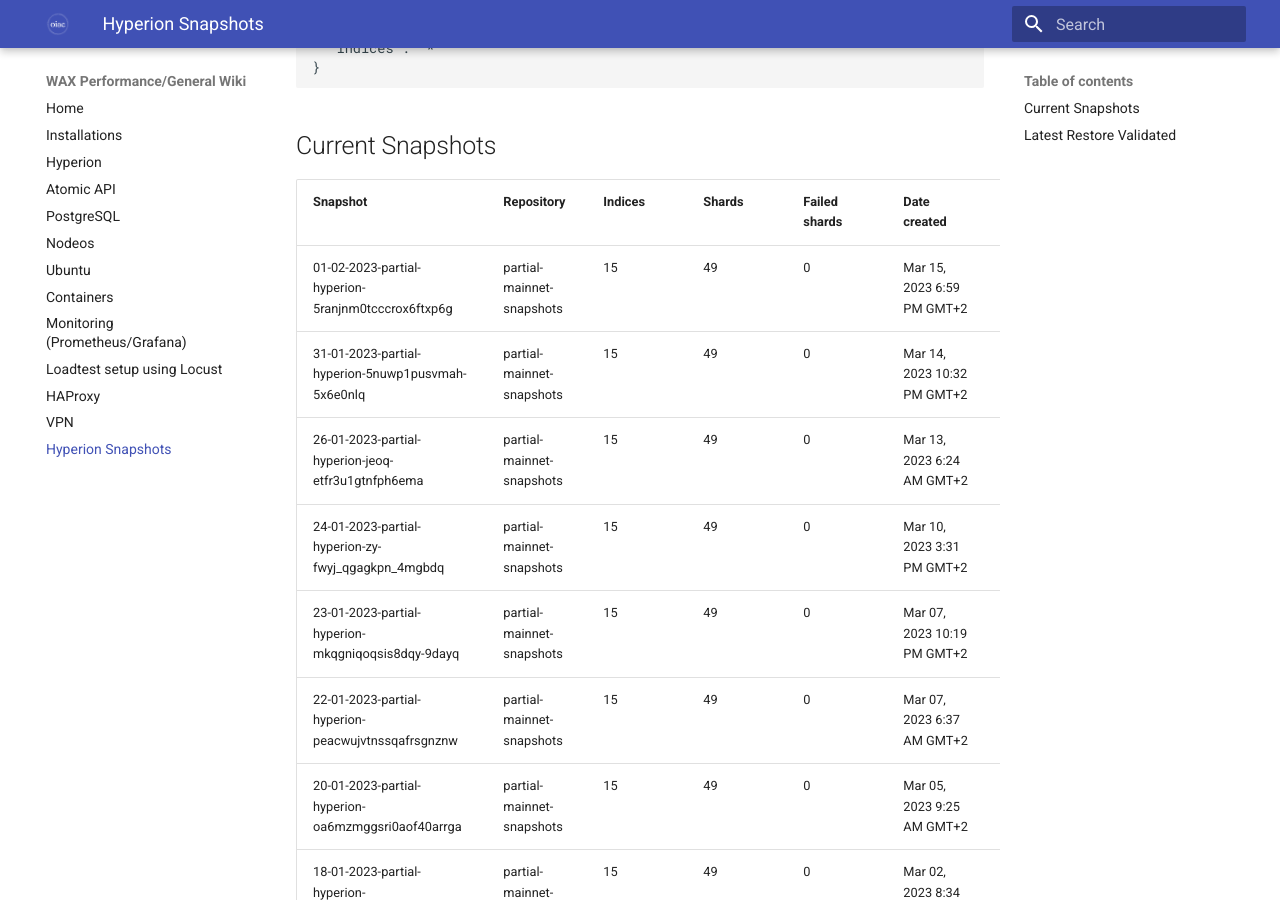
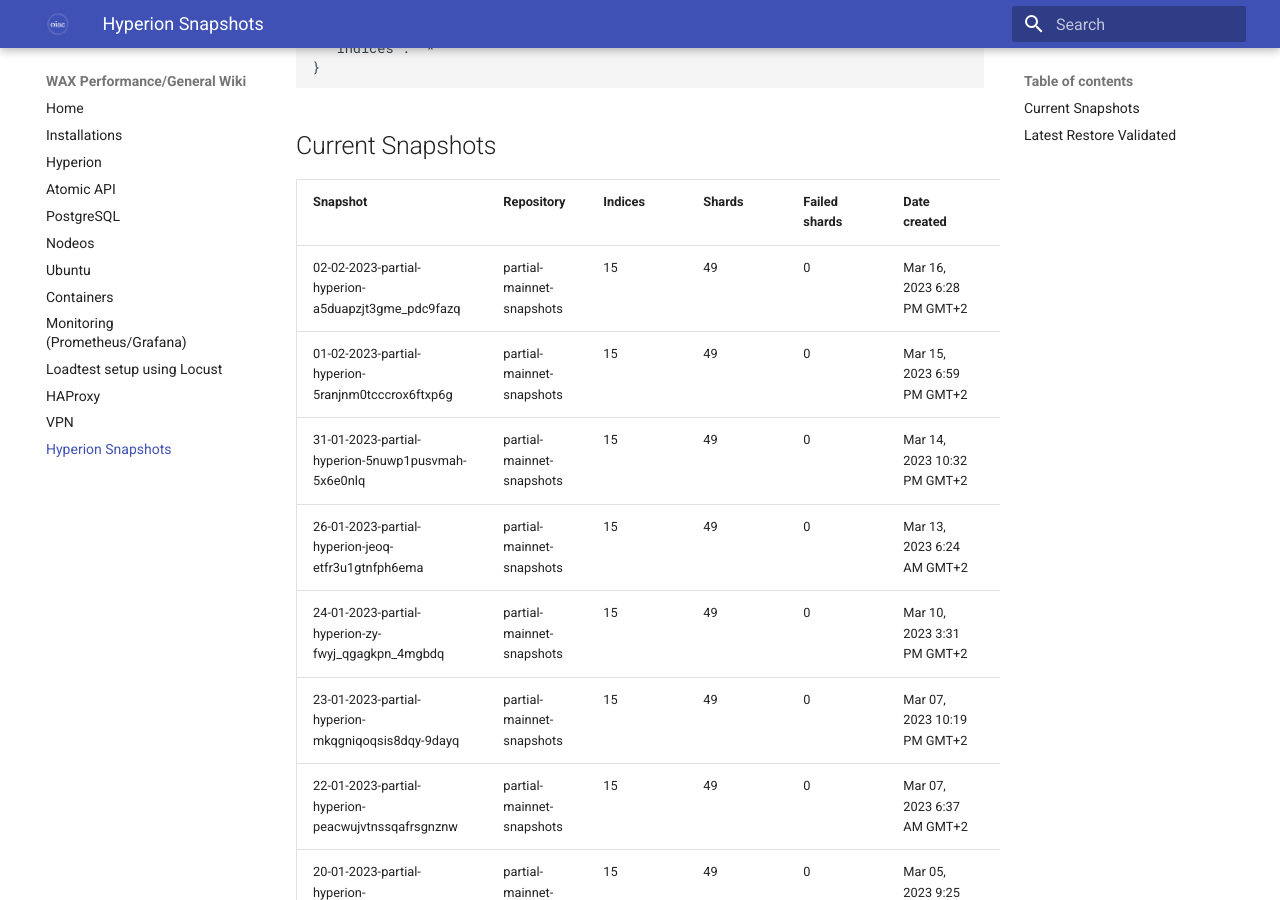
Before and after one commit to oneinacillian/wiki, an MkDocs documentation site: the page built from docs/snapshots.md, in a window 1280 px wide and 900 px high, scrolled down 2022 px. Built offline with MkDocs 1.6.1 and Material for MkDocs 9.7.7, drawn with Linux system fonts in a browser that asks for light colours.

Commit message:
Latest snapshot contains data from 02/02/2023 - 02-02-2023-partial-hyperion-a5duapzjt3gme_pdc9fazq, indexed to Mar 16, 2023 6:28 PM GMT+2. Oldest restorable 13/12/2022.

```diff
--- a/docs/snapshots.md
+++ b/docs/snapshots.md
@@ -60,6 +60,7 @@
 
 | Snapshot                                           | Repository                | Indices | Shards | Failed shards | Date created                | Duration |
 |----------------------------------------------------|---------------------------|---------|--------|---------------|-----------------------------|----------|
+| 02-02-2023-partial-hyperion-a5duapzjt3gme_pdc9fazq | partial-mainnet-snapshots | 15      | 49     | 0             | Mar 16, 2023 6:28 PM GMT+2  | 21s      |
 | 01-02-2023-partial-hyperion-5ranjnm0tcccrox6ftxp6g | partial-mainnet-snapshots | 15      | 49     | 0             | Mar 15, 2023 6:59 PM GMT+2  | 27s      |
 | 31-01-2023-partial-hyperion-5nuwp1pusvmah-5x6e0nlq | partial-mainnet-snapshots | 15      | 49     | 0             | Mar 14, 2023 10:32 PM GMT+2 | 47s      |
 | 26-01-2023-partial-hyperion-jeoq-etfr3u1gtnfph6ema | partial-mainnet-snapshots | 15      | 49     | 0             | Mar 13, 2023 6:24 AM GMT+2  | 49s      |
```
